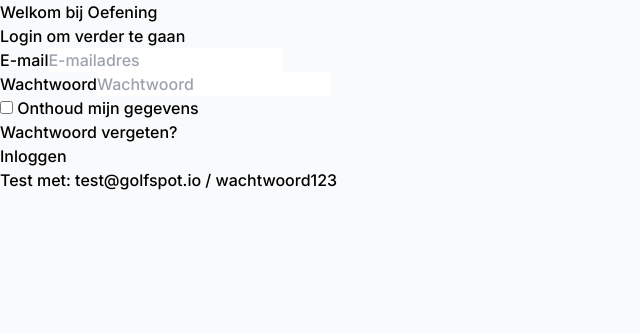
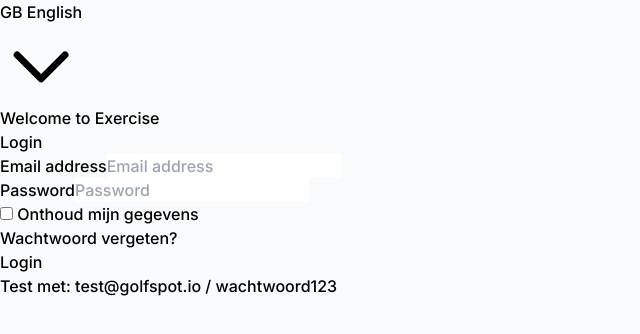
Before and after one commit to gmachielsen/oefenopdracht, a Vue app in the folder client/: page /login in a window 1280 px wide. Shown: the top 334 px of the page, without its empty margins (0-640 px from the left). Built offline with nearby package versions, Linux system fonts and the light colour scheme; the HTML template or start-up script is replaced by a standard one.

Commit message:
i18n multilanguage added to client

```diff
--- a/client/package.json
+++ b/client/package.json
@@ -16,6 +16,7 @@
   "dependencies": {
     "axios": "^1.11.0",
     "vue": "^3.5.18",
+    "vue-i18n": "9",
     "vue-router": "4"
   },
   "devDependencies": {
--- /dev/null
+++ b/client/src/components/LanguageSwitcher.vue
@@ -0,0 +1,90 @@
+<template>
+  <div class="relative inline-block text-left">
+    <button
+      @click="toggleDropdown"
+      class="inline-flex items-center justify-center w-full px-3 py-2 text-sm font-medium text-gray-700 bg-white border border-gray-300 rounded-md hover:bg-gray-50 focus:outline-none focus:ring-2 focus:ring-offset-2 focus:ring-indigo-500"
+    >
+      <span
+        class="inline-flex items-center justify-center w-6 h-4 text-xs font-semibold text-white bg-blue-600 rounded mr-2"
+      >
+        {{ currentLocale.flag }}
+      </span>
+      {{ currentLocale.name }}
+      <svg
+        class="w-4 h-4 ml-2 -mr-1"
+        fill="none"
+        stroke="currentColor"
+        viewBox="0 0 24 24"
+      >
+        <path
+          stroke-linecap="round"
+          stroke-linejoin="round"
+          stroke-width="2"
+          d="M19 9l-7 7-7-7"
+        />
+      </svg>
+    </button>
+
+    <div
+      v-if="isOpen"
+      class="absolute right-0 z-10 w-48 mt-2 origin-top-right bg-white border border-gray-200 rounded-md shadow-lg ring-1 ring-black ring-opacity-5 focus:outline-none"
+    >
+      <div class="py-1" role="menu">
+        <button
+          v-for="locale in availableLocales"
+          :key="locale.code"
+          @click="selectLocale(locale.code)"
+          class="flex items-center w-full px-4 py-2 text-sm text-gray-700 hover:bg-gray-100"
+          :class="{ 'bg-gray-100': locale.code === $i18n.locale }"
+        >
+          <span
+            class="inline-flex items-center justify-center w-6 h-4 text-xs font-semibold text-white bg-blue-600 rounded mr-3"
+          >
+            {{ locale.flag }}
+          </span>
+          {{ locale.name }}
+        </button>
+      </div>
+    </div>
+  </div>
+</template>
+
+<script setup lang="ts">
+import { ref, computed, onMounted, onUnmounted } from "vue";
+import { useI18n } from "vue-i18n";
+import { availableLocales, changeLocale } from "../i18n";
+
+const { locale } = useI18n();
+const isOpen = ref(false);
+
+const currentLocale = computed(() => {
+  return (
+    availableLocales.find((l) => l.code === locale.value) || availableLocales[0]
+  );
+});
+
+const toggleDropdown = () => {
+  isOpen.value = !isOpen.value;
+};
+
+const selectLocale = (localeCode: string) => {
+  changeLocale(localeCode);
+  isOpen.value = false;
+};
+
+// Sluit dropdown wanneer er buiten geklikt wordt
+const closeDropdown = (event: Event) => {
+  const target = event.target as HTMLElement;
+  if (!target.closest(".relative")) {
+    isOpen.value = false;
+  }
+};
+
+onMounted(() => {
+  document.addEventListener("click", closeDropdown);
+});
+
+onUnmounted(() => {
+  document.removeEventListener("click", closeDropdown);
+});
+</script>
--- a/client/src/components/LoginForm.vue
+++ b/client/src/components/LoginForm.vue
@@ -2,15 +2,20 @@
   <div
     class="min-h-screen flex items-center justify-center bg-gray-100 py-12 px-4 sm:px-6 lg:px-8"
   >
+    <!-- Language Switcher -->
+    <div class="absolute top-4 right-4">
+      <LanguageSwitcher />
+    </div>
+
     <div class="max-w-md w-full space-y-8">
       <!-- Login Card -->
       <div class="bg-white rounded-lg shadow-lg px-8 py-10">
         <!-- Logo and Header -->
         <div class="text-center mb-8">
           <h1 class="text-2xl font-bold text-gray-900 mb-2">
-            Welkom bij Oefening
+            {{ $t("auth.welcome") }}
           </h1>
-          <p class="text-gray-600 text-sm">Login om verder te gaan</p>
+          <p class="text-gray-600 text-sm">{{ $t("auth.login") }}</p>
         </div>
 
         <!-- Login Form -->
@@ -21,8 +26,8 @@
             v-model="email"
             name="email"
             type="email"
-            label="E-mail"
-            placeholder="E-mailadres"
+            :label="$t('auth.email')"
+            :placeholder="$t('auth.email')"
             autocomplete="email"
             :required="true"
             :error="emailError"
@@ -36,8 +41,8 @@
             v-model="password"
             name="password"
             type="password"
-            label="Wachtwoord"
-            placeholder="Wachtwoord"
+            :label="$t('auth.password')"
+            :placeholder="$t('auth.password')"
             autocomplete="current-password"
             :required="true"
             :error="passwordError"
@@ -126,9 +131,9 @@
                     d="M4 12a8 8 0 018-8V0C5.373 0 0 5.373 0 12h4zm2 5.291A7.962 7.962 0 014 12H0c0 3.042 1.135 5.824 3 7.938l3-2.647z"
                   ></path>
                 </svg>
-                Inloggen...
+                {{ $t("common.loading") }}
               </span>
-              <span v-else>Inloggen</span>
+              <span v-else>{{ $t("auth.login") }}</span>
             </button>
           </div>
         </form>
@@ -148,6 +153,7 @@
 import { ref } from "vue";
 import { authService } from "../services/authService";
 import InputField from "./ui/InputField.vue";
+import LanguageSwitcher from "./LanguageSwitcher.vue";
 
 const emit = defineEmits<{
   loginSuccess: [];
--- a/client/src/components/ProfileForm.vue
+++ b/client/src/components/ProfileForm.vue
@@ -5,15 +5,18 @@
       <div class="max-w-7xl mx-auto px-4 sm:px-6 lg:px-8">
         <div class="flex justify-between h-16">
           <div class="flex items-center">
-            <h1 class="text-xl font-semibold text-gray-900">Profiel</h1>
+            <h1 class="text-xl font-semibold text-gray-900">
+              {{ $t("nav.profile") }}
+            </h1>
           </div>
           <div class="flex items-center space-x-4">
+            <LanguageSwitcher />
             <span class="text-sm text-gray-700">{{ user?.email }}</span>
             <button
               @click="handleLogout"
               class="bg-red-600 hover:bg-red-700 text-white px-3 py-2 rounded-md text-sm font-medium"
             >
-              Uitloggen
+              {{ $t("nav.logout") }}
             </button>
           </div>
         </div>
@@ -27,7 +30,7 @@
         <div class="bg-white shadow rounded-lg">
           <div class="px-4 py-5 sm:p-6">
             <h3 class="text-lg leading-6 font-medium text-gray-900 mb-6">
-              Profiel Gegevens
+              {{ $t("profile.title") }}
             </h3>
 
             <!-- Success/Error Messages -->
@@ -124,10 +127,10 @@
                 </div>
                 <div class="flex-1">
                   <h4 class="text-sm font-medium text-gray-700 mb-2">
-                    Profielfoto
+                    {{ $t("profile.photo.label") }}
                   </h4>
                   <p class="text-sm text-gray-500 mb-2">
-                    Klik op de avatar om een nieuwe foto te uploaden
+                    {{ $t("profile.photo.clickToUpload") }}
                   </p>
                   <div v-if="uploadedFile" class="text-sm text-green-600">
                     {{ uploadedFile.name }} ({{
@@ -154,7 +157,9 @@
                         d="M4 12a8 8 0 018-8V0C5.373 0 0 5.373 0 12h4zm2 5.291A7.962 7.962 0 014 12H0c0 3.042 1.135 5.824 3 7.938l3-2.647z"
                       ></path>
                     </svg>
-                    <span class="text-sm text-gray-600">Foto uploaden...</span>
+                    <span class="text-sm text-gray-600">{{
+                      $t("profile.messages.uploading")
+                    }}</span>
                   </div>
                 </div>
               </div>
@@ -165,16 +170,16 @@
                   id="first_name"
                   v-model="formData.first_name"
                   type="text"
-                  label="Voornaam"
-                  placeholder="Voornaam"
+                  :label="$t('profile.fields.firstName')"
+                  :placeholder="$t('profile.placeholders.firstName')"
                 />
 
                 <InputField
                   id="last_name"
                   v-model="formData.last_name"
                   type="text"
-                  label="Achternaam"
-                  placeholder="Achternaam"
+                  :label="$t('profile.fields.lastName')"
+                  :placeholder="$t('profile.placeholders.lastName')"
                 />
               </div>
 
@@ -183,8 +188,8 @@
                 id="email"
                 v-model="formData.email"
                 type="email"
-                label="E-mailadres"
-                placeholder="email@voorbeeld.nl"
+                :label="$t('profile.fields.email')"
+                :placeholder="$t('profile.placeholders.email')"
                 :required="true"
               />
 
@@ -193,7 +198,7 @@
                 id="birth_date"
                 v-model="formData.birth_date"
                 type="date"
-                label="Geboortedatum"
+                :label="$t('profile.fields.birthDate')"
               />
 
               <!-- Submit Button -->
@@ -203,7 +208,7 @@
                   @click="resetForm"
                   class="bg-white py-2 px-4 border border-gray-300 rounded-md shadow-sm text-sm font-medium text-gray-700 hover:bg-gray-50 focus:outline-none focus:ring-2 focus:ring-offset-2 focus:ring-indigo-500"
                 >
-                  Reset
+                  {{ $t("profile.buttons.reset") }}
                 </button>
                 <button
                   type="submit"
@@ -231,9 +236,9 @@
                         d="M4 12a8 8 0 018-8V0C5.373 0 0 5.373 0 12h4zm2 5.291A7.962 7.962 0 014 12H0c0 3.042 1.135 5.824 3 7.938l3-2.647z"
                       ></path>
                     </svg>
-                    Opslaan...
+                    {{ $t("profile.buttons.saving") }}
                   </span>
-                  <span v-else>Profiel Opslaan</span>
+                  <span v-else>{{ $t("profile.buttons.save") }}</span>
                 </button>
               </div>
             </form>
@@ -285,6 +290,7 @@ import {
   type UpdateProfileData,
 } from "../services/authService";
 import InputField from "./ui/InputField.vue";
+import LanguageSwitcher from "./LanguageSwitcher.vue";
 
 const emit = defineEmits<{
   logout: [];
--- /dev/null
+++ b/client/src/i18n.ts
@@ -0,0 +1,45 @@
+import { createI18n } from "vue-i18n";
+import nl from "./locales/nl.json";
+import en from "./locales/en.json";
+
+// Detecteer browser taal of gebruik Nederlands als fallback
+const getBrowserLocale = (): string => {
+  const browserLocale = navigator.language || navigator.languages[0];
+
+  if (browserLocale.startsWith("en")) {
+    return "en";
+  }
+
+  return "nl"; // Nederlands als fallback
+};
+
+// Haal opgeslagen taal op uit localStorage of gebruik browser detectie
+const savedLocale = localStorage.getItem("locale");
+const defaultLocale = savedLocale || getBrowserLocale();
+
+const i18n = createI18n({
+  legacy: false,
+  locale: defaultLocale,
+  fallbackLocale: "nl",
+  messages: {
+    nl,
+    en,
+  },
+});
+
+export default i18n;
+
+// Helper functie om taal te wijzigen
+export const changeLocale = (locale: string) => {
+  i18n.global.locale.value = locale as "nl" | "en";
+  localStorage.setItem("locale", locale);
+
+  // Update document taal attribuut
+  document.documentElement.lang = locale;
+};
+
+// Beschikbare talen met tekstuele representatie van vlaggen
+export const availableLocales = [
+  { code: "nl", name: "Nederlands", flag: "NL" },
+  { code: "en", name: "English", flag: "GB" },
+];
--- /dev/null
+++ b/client/src/locales/en.json
@@ -0,0 +1,56 @@
+{
+  "nav": {
+    "profile": "Profile",
+    "logout": "Logout"
+  },
+  "auth": {
+    "welcome": "Welcome to Exercise",
+    "email": "Email address",
+    "password": "Password",
+    "login": "Login",
+    "loginError": "Invalid credentials"
+  },
+  "profile": {
+    "title": "Profile Information",
+    "currentInfo": "Current Profile Information",
+    "photo": {
+      "label": "Profile Photo",
+      "clickToUpload": "Click on the avatar to upload a new photo"
+    },
+    "fields": {
+      "firstName": "First Name",
+      "lastName": "Last Name",
+      "email": "Email Address",
+      "birthDate": "Birth Date",
+      "fullName": "Full Name"
+    },
+    "placeholders": {
+      "firstName": "First Name",
+      "lastName": "Last Name",
+      "email": "your.email.address"
+    },
+    "buttons": {
+      "reset": "Reset",
+      "save": "Save Profile",
+      "saving": "Saving..."
+    },
+    "messages": {
+      "updateSuccess": "Profile updated successfully!",
+      "noChanges": "No changes detected",
+      "updateError": "An error occurred while updating your profile",
+      "photoConvertError": "Error converting the photo",
+      "invalidFileType": "Only image files are allowed",
+      "fileTooLarge": "File is too large. Maximum size is 5MB",
+      "uploading": "Uploading photo..."
+    },
+    "info": {
+      "notFilled": "Not filled in",
+      "accountId": "Account ID"
+    }
+  },
+  "common": {
+    "loading": "Loading...",
+    "error": "Error",
+    "success": "Success"
+  }
+}
--- /dev/null
+++ b/client/src/locales/nl.json
@@ -0,0 +1,56 @@
+{
+  "nav": {
+    "profile": "Profiel",
+    "logout": "Uitloggen"
+  },
+  "auth": {
+    "welcome": "Welkom bij Oefening",
+    "email": "E-mailadres",
+    "password": "Wachtwoord",
+    "login": "Inloggen",
+    "loginError": "Ongeldige inloggegevens"
+  },
+  "profile": {
+    "title": "Profiel Gegevens",
+    "currentInfo": "Huidige Profiel Informatie",
+    "photo": {
+      "label": "Profielfoto",
+      "clickToUpload": "Klik op de avatar om een nieuwe foto te uploaden"
+    },
+    "fields": {
+      "firstName": "Voornaam",
+      "lastName": "Achternaam",
+      "email": "E-mailadres",
+      "birthDate": "Geboortedatum",
+      "fullName": "Volledige naam"
+    },
+    "placeholders": {
+      "firstName": "Voornaam",
+      "lastName": "Achternaam",
+      "email": "jouw.email.adres"
+    },
+    "buttons": {
+      "reset": "Reset",
+      "save": "Profiel Opslaan",
+      "saving": "Opslaan..."
+    },
+    "messages": {
+      "updateSuccess": "Profiel succesvol bijgewerkt!",
+      "noChanges": "Geen wijzigingen gedetecteerd",
+      "updateError": "Er is een fout opgetreden bij het bijwerken van je profiel",
+      "photoConvertError": "Fout bij het converteren van de foto",
+      "invalidFileType": "Alleen afbeeldingsbestanden zijn toegestaan",
+      "fileTooLarge": "Bestand is te groot. Maximum grootte is 5MB",
+      "uploading": "Foto uploaden..."
+    },
+    "info": {
+      "notFilled": "Niet ingevuld",
+      "accountId": "Account ID"
+    }
+  },
+  "common": {
+    "loading": "Laden...",
+    "error": "Fout",
+    "success": "Succes"
+  }
+}
--- a/client/src/main.ts
+++ b/client/src/main.ts
@@ -2,5 +2,6 @@ import { createApp } from "vue";
 import "./style.css";
 import App from "./App.vue";
 import router from "./router";
+import i18n from "./i18n";
 
-createApp(App).use(router).mount("#app");
+createApp(App).use(router).use(i18n).mount("#app");
```
Also changed, not shown: 1 other file (tests, documents, lock files or other folders).
